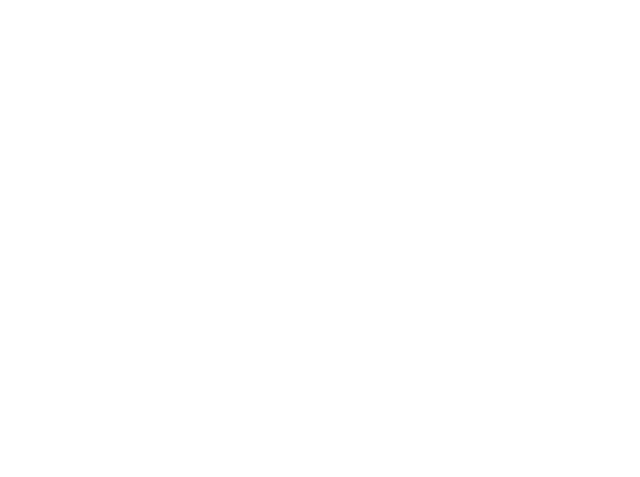
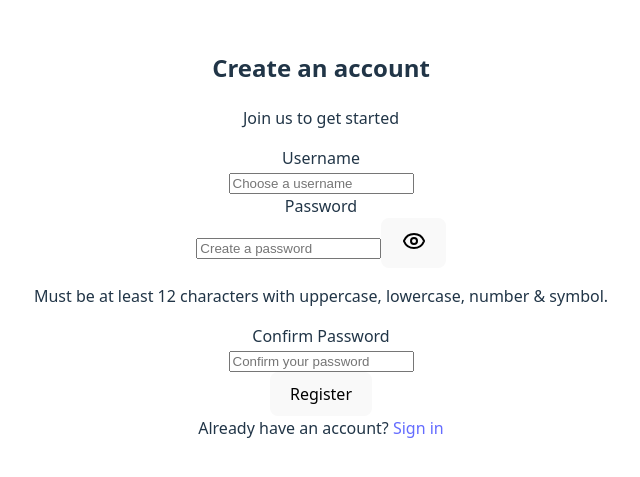
Before and after one commit to SantiCS26/Soccer-Super-Stars, a React (Vite) app: page /register in a window 1280 px wide. Before the commit this address had no page. Shown: the part 165-642 px from the top of the page, without its empty margins (319-959 px from the left). Built offline with nearby package versions, Linux system fonts and the light colour scheme.

Commit message:
Updating designs

```diff
--- a/package.json
+++ b/package.json
@@ -18,6 +18,7 @@
     "cors": "^2.8.5",
     "dotenv": "^17.2.3",
     "express": "^5.1.0",
+    "lucide-react": "^0.555.0",
     "multer": "^2.0.2",
     "pg": "^8.16.3",
     "phaser": "^3.90.0",
--- a/src/App.jsx
+++ b/src/App.jsx
@@ -5,6 +5,8 @@ import Home from "./Pages/home";
 import Game from "./Pages/game";
 import Leaderboard from "./Pages/leaderboard";
 import Profile from "./Pages/profile";
+import Login from "./Pages/login";
+import Register from "./Pages/register";
 
 function Layout({ children }) {
 	const location = useLocation();
@@ -27,6 +29,8 @@ function App() {
 					<Route path="/game" element={<Game />} />
 					<Route path="/leaderboard" element={<Leaderboard />} />
 					<Route path="/profile" element={<Profile />} />
+					<Route path="/login" element={<Login />} />
+					<Route path="/register" element={<Register />} />
 				</Routes>
 			</Layout>
 		</Router>
--- a/src/Pages-style/leaderboard.css
+++ b/src/Pages-style/leaderboard.css
@@ -38,12 +38,12 @@
 }
 
 .player-left {
-    left: 20px;
+    left: 50px;
     transform: translateY(-50%);
 }
 
 .player-right {
-    right: 20px;
+    right: 50px;
     transform: translateY(-50%) scaleX(-1);
 }
 
--- a/src/Pages/login.jsx
+++ b/src/Pages/login.jsx
@@ -1,10 +1,13 @@
 import { useState } from "react";
 import { Link, useNavigate } from "react-router-dom";
-import Input from "../components/input";
+import { Eye, EyeOff } from "lucide-react";
 
 export default function Login() {
-	const [username, setusername] = useState("");
+	const [username, setUsername] = useState("");
 	const [password, setPassword] = useState("");
+	const [showPassword, setShowPassword] = useState(false);
+	const [error, setError] = useState(null);
+	const [isLoading, setIsLoading] = useState(false);
 	const navigate = useNavigate();
 
 	const handleLogin = async (e) => {
@@ -34,27 +37,79 @@ export default function Login() {
 
 
 	return (
-		<div className="w-full max-w-sm bg-white p-8 rounded-2xl shadow-lg">
-			<h2 className="text-2xl font-semibold text-center mb-6">Login</h2>
-			<form onSubmit={handleLogin}>
-				<Input label="username" type="username" value={username} onChange={(e) => setusername(e.target.value)} />
-				<Input label="Password" type="password" value={password} onChange={(e) => setPassword(e.target.value)} />
+		<div className="min-h-screen flex items-center justify-center bg-gray-50 px-4 sm:px-6 lg:px-8">
+			<div className="max-w-md w-full space-y-8 bg-white p-10 rounded-2xl shadow-xl">
+				<div className="text-center">
+					<h2 className="mt-2 text-3xl font-bold text-gray-900">Welcome back</h2>
+					<p className="mt-2 text-sm text-gray-600">Please sign in to your account</p>
+				</div>
+
+				<form className="mt-8 space-y-6" onSubmit={handleLogin}>
+					<div className="space-y-4">
+						<div>
+							<label htmlFor="username" className="block text-sm font-medium text-gray-700">Username</label>
+							<div className="mt-1">
+								<input
+									id="username"
+									name="username"
+									type="text"
+									required
+									value={username}
+									onChange={(e) => setUsername(e.target.value)}
+									className="appearance-none block w-full px-3 py-2 border border-gray-300 rounded-md shadow-sm placeholder-gray-400 focus:outline-none focus:ring-blue-500 focus:border-blue-500 sm:text-sm"
+									placeholder="Enter your username"
+								/>
+							</div>
+						</div>
+
+						<div>
+							<label htmlFor="password" className="block text-sm font-medium text-gray-700">Password</label>
+							<div className="mt-1 relative">
+								<input
+									id="password"
+									name="password"
+									type={showPassword ? "text" : "password"}
+									required
+									value={password}
+									onChange={(e) => setPassword(e.target.value)}
+									className="appearance-none block w-full px-3 py-2 border border-gray-300 rounded-md shadow-sm placeholder-gray-400 focus:outline-none focus:ring-blue-500 focus:border-blue-500 sm:text-sm"
+									placeholder="Enter your password"
+								/>
+								<button
+                                    type="button"
+                                    onClick={() => setShowPassword(!showPassword)}
+                                    className="absolute inset-y-0 right-0 pr-3 flex items-center text-gray-400 hover:text-gray-600 focus:outline-none"
+                                >
+                                    {showPassword ? (
+                                        <EyeOff className="h-5 w-5" aria-hidden="true" />
+                                    ) : (
+                                        <Eye className="h-5 w-5" aria-hidden="true" />
+                                    )}
+                                </button>
+							</div>
+						</div>
+					</div>
+
+					{error && (
+						<div className="text-red-500 text-sm text-center bg-red-50 p-2 rounded-lg border border-red-100">{error}</div>
+					)}
 
 					<button
 						type="submit"
-					className="w-full bg-blue-600 text-white py-2 rounded-lg hover:bg-blue-700 transition"
+						disabled={isLoading}
+						className={`w-full flex justify-center py-3 px-4 border border-transparent rounded-lg shadow-sm text-sm font-medium text-white
+						${isLoading ? "bg-blue-400 cursor-not-allowed" : "bg-blue-600 hover:bg-blue-700 focus:outline-none focus:ring-2 focus:ring-offset-2 focus:ring-blue-500"}
+						transition-colors duration-200`}
 					>
-					Login
+						{isLoading ? "Signing in..." : "Sign in"}
 					</button>
 
+					<div className="flex items-center justify-between text-sm">
+						<div className="text-gray-500">Don't have an account?</div>
+						<Link to="/register" className="font-medium text-blue-600 hover:text-blue-500 hover:underline">Create an account</Link>
+					</div>
 				</form>
-
-			<p className="text-sm text-center text-gray-600 mt-4">
-				Don’t have an account?{" "}
-				<Link to="/register" className="text-blue-600 hover:underline">
-					Register
-				</Link>
-			</p>
+			</div>
 		</div>
 	);
 }
--- a/src/Pages/register.jsx
+++ b/src/Pages/register.jsx
@@ -1,11 +1,15 @@
 import { useState } from "react";
 import { Link, useNavigate } from "react-router-dom";
-import Input from "../components/input";
+import { Eye, EyeOff } from "lucide-react";
 
 export default function Register() {
-	const [username, setusername] = useState("");
+	const [username, setUsername] = useState("");
 	const [password, setPassword] = useState("");
 	const [confirmPassword, setConfirmPassword] = useState("");
+	const [showPassword, setShowPassword] = useState(false);
+	const [error, setError] = useState(null);
+	const [isLoading, setIsLoading] = useState(false);
+
 	const navigate = useNavigate();
 
 	const handleRegister = async (e) => {
@@ -19,10 +23,11 @@ export default function Register() {
 		if (password.length < 12) {
 			alert("Password must be at least 12 characters long.");
 			return;
-		} else if ((!/[A-Z]/.test(password)) && (!/[a-z]/.test(password)) && (!/[0-9]/.test(password)) && (!/[!@#$%^&*]/.test(password))) {
-			alert("Password must contain at least one uppercase, lowercase letter, number and special symbol.");
+		} else if (!/[A-Z]/.test(password) || !/[a-z]/.test(password) || !/[0-9]/.test(password) || !/[!@#$%^&*]/.test(password)) {
+			alert("Password must contain at least one uppercase, lowercase letter, number, and special symbol.");
 			return;
 		}
+
 
 
 		console.log("THIS IS THE BODY: ", JSON.stringify({ username, password }));
@@ -50,27 +55,114 @@ export default function Register() {
 	};
 
 	return (
-		<div className="w-full max-w-sm bg-white p-8 rounded-2xl shadow-lg">
-			<h2 className="text-2xl font-semibold text-center mb-6">Create Account</h2>
-			<form onSubmit={handleRegister}>
-				<Input label="username" type="username" value={username} onChange={(e) => setusername(e.target.value)} />
-				<Input label="Password" type="password" value={password} onChange={(e) => setPassword(e.target.value)} />
-				<Input label="Confirm Password" type="password" value={confirmPassword} onChange={(e) => setConfirmPassword(e.target.value)} />
+		<div className="min-h-screen flex items-center justify-center bg-gray-50 px-4 sm:px-6 lg:px-8">
+            <div className="max-w-md w-full space-y-8 bg-white p-10 rounded-2xl shadow-xl">
+                <div className="text-center">
+                    <h2 className="mt-2 text-3xl font-bold text-gray-900">
+                        Create an account
+                    </h2>
+                    <p className="mt-2 text-sm text-gray-600">
+                        Join us to get started
+                    </p>
+                </div>
+
+                <form className="mt-8 space-y-6" onSubmit={handleRegister}>
+                    <div className="space-y-4">
+                        <div>
+                            <label htmlFor="username" className="block text-sm font-medium text-gray-700">
+                                Username
+                            </label>
+                            <div className="mt-1">
+                                <input
+                                    id="username"
+                                    name="username"
+                                    type="text"
+                                    required
+                                    value={username}
+                                    onChange={(e) => setUsername(e.target.value)}
+                                    className="appearance-none block w-full px-3 py-2 border border-gray-300 rounded-md shadow-sm placeholder-gray-400 focus:outline-none focus:ring-green-500 focus:border-green-500 sm:text-sm"
+                                    placeholder="Choose a username"
+                                />
+                            </div>
+                        </div>
+
+                        <div>
+                            <label htmlFor="password" className="block text-sm font-medium text-gray-700">
+                                Password
+                            </label>
+                            <div className="mt-1 relative">
+                                <input
+                                    id="password"
+                                    name="password"
+                                    type={showPassword ? "text" : "password"}
+                                    required
+                                    value={password}
+                                    onChange={(e) => setPassword(e.target.value)}
+                                    className="appearance-none block w-full px-3 py-2 border border-gray-300 rounded-md shadow-sm placeholder-gray-400 focus:outline-none focus:ring-green-500 focus:border-green-500 sm:text-sm pr-10"
+                                    placeholder="Create a password"
+                                />
+                                <button
+                                    type="button"
+                                    onClick={() => setShowPassword(!showPassword)}
+                                    className="absolute inset-y-0 right-0 pr-3 flex items-center text-gray-400 hover:text-gray-600 focus:outline-none"
+                                >
+                                    {showPassword ? (
+                                        <EyeOff className="h-5 w-5" aria-hidden="true" />
+                                    ) : (
+                                        <Eye className="h-5 w-5" aria-hidden="true" />
+                                    )}
+                                </button>
+                            </div>
+                            <p className="mt-1 text-xs text-gray-500">
+                                Must be at least 12 characters with uppercase, lowercase, number & symbol.
+                            </p>
+                        </div>
+
+                        <div>
+                            <label htmlFor="confirmPassword" className="block text-sm font-medium text-gray-700">
+                                Confirm Password
+                            </label>
+                            <div className="mt-1">
+                                <input
+                                    id="confirmPassword"
+                                    name="confirmPassword"
+                                    type="password"
+                                    required
+                                    value={confirmPassword}
+                                    onChange={(e) => setConfirmPassword(e.target.value)}
+                                    className="appearance-none block w-full px-3 py-2 border border-gray-300 rounded-md shadow-sm placeholder-gray-400 focus:outline-none focus:ring-green-500 focus:border-green-500 sm:text-sm"
+                                    placeholder="Confirm your password"
+                                />
+                            </div>
+                        </div>
+                    </div>
+
+                    {error && (
+                        <div className="text-red-600 text-sm text-center bg-red-50 p-2 rounded-lg border border-red-100">
+                            {error}
+                        </div>
+                    )}
 
                     <button
                         type="submit"
-					className="w-full bg-green-600 text-white py-2 rounded-lg hover:bg-green-700 transition"
+                        disabled={isLoading}
+                        className={`w-full flex justify-center py-3 px-4 border border-transparent rounded-lg shadow-sm text-sm font-medium text-white
+                        ${isLoading ? "bg-green-400 cursor-not-allowed" : "bg-green-600 hover:bg-green-700 focus:outline-none focus:ring-2 focus:ring-offset-2 focus:ring-green-500"}
+                        transition-colors duration-200`}
                     >
-					Register
+                        {isLoading ? "Creating Account..." : "Register"}
                     </button>
+
+                    <div className="flex items-center justify-center text-sm">
+                        <span className="text-gray-500">
+                            Already have an account?{" "}
+                        </span>
+                        <Link to="/" className="ml-1 font-medium text-green-600 hover:text-green-500 hover:underline">
+                            Sign in
+                        </Link>
+                    </div>
                 </form>
-
-			<p className="text-sm text-center text-gray-600 mt-4">
-				Already have an account?{" "}
-				<Link to="/" className="text-green-600 hover:underline">
-					Login
-				</Link>
-			</p>
+            </div>
         </div>
     );
 }
--- a/src/components/dashboard.jsx
+++ b/src/components/dashboard.jsx
@@ -1,12 +1,8 @@
 import { useEffect, useState } from "react";
-import LoginWindow from "../components/login_window";
-import RegisterWindow from "../components/register_window";
 import { NavLink, useNavigate } from "react-router-dom";
 
 export default function Dashboard() {
 	const [isLoggedIn, setIsLoggedIn] = useState(false);
-	const [showLogin, setShowLogin] = useState(false);
-	const [showRegister, setShowRegister] = useState(false);
 
 	const navigate = useNavigate();
 
@@ -46,12 +42,6 @@ export default function Dashboard() {
 		color: "rgba(255,255,255,0.4)",
 		fontSize: "16px",
 	};
-
-	const linksGroupStyle = {
-        display: "flex",
-        gap: "24px",
-        alignItems: "center",
-    };
 
 	const buttonStyle = {
         padding: "8px 16px",
@@ -148,42 +138,21 @@ export default function Dashboard() {
 						</>}
                     </div>
 
-                    <div style={{ marginLeft: "auto" }}>
+                    <div style={authContainerStyle}>
                         {isLoggedIn ? (
                             <button onClick={handleLogout} style={logoutButtonStyle}>
-								Logout
-							</button>
-							) : (
-							<button onClick={() => setShowLogin(true)} style={loginButtonStyle}>
-								Login
-							</button>
-							)}
+                                Logout
+                            </button>
+                        ) : (
+                            <NavLink to="/login" style={loginButtonStyle}>
+                                Login / Register
+                            </NavLink>
+                        )}
                     </div>
                 </div>
             </nav>
 
             <div style={{ height: "64px" }}></div>
-
-            {showLogin && (
-                <LoginWindow
-                    onClose={() => setShowLogin(false)}
-                    onSuccess={() => setIsLoggedIn(true)}
-                    onSwitchToRegister={() => {
-                        setShowLogin(false);
-                        setShowRegister(true);
-                    }}
-                />
-            )}
-
-            {showRegister && (
-                <RegisterWindow
-                    onClose={() => setShowRegister(false)}
-                    onSwitchToLogin={() => {
-                        setShowRegister(false);
-                        setShowLogin(true);
-                    }}
-                />
-            )}
         </>
 	);
 }
```
Also changed, not shown: 1 other file (tests, documents, lock files or other folders). Lines whose indentation alone changed are shown as unchanged.
